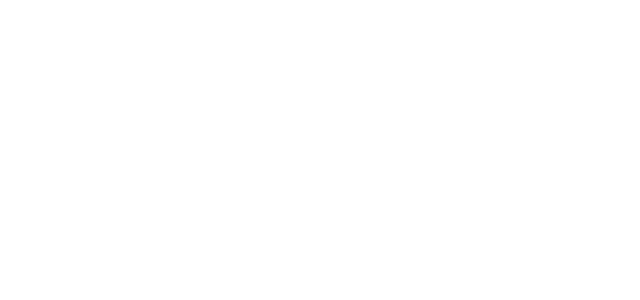
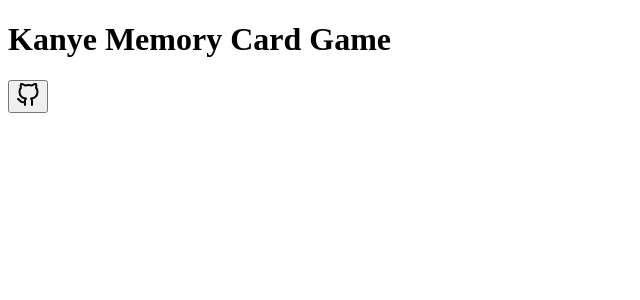
Before and after one commit to jdogcodey/memory-card, a React (Vite) app: page / in a window 1280 px wide. Shown: the top 300 px of the page, without its empty margins (0-640 px from the left). Built offline with nearby package versions, Linux system fonts and the light colour scheme.

Commit message:
feat: Header title and github logo added

```diff
--- a/src/App.jsx
+++ b/src/App.jsx
@@ -1,7 +1,14 @@
 import { useState } from 'react'
+import data from './card-image.json';
+import Header from './Header';
 
 function App() {
 
+
+  return (
+    <Header />
+
+  )
 }
 
 export default App
--- /dev/null
+++ b/src/Header.jsx
@@ -0,0 +1,8 @@
+export default function Header() {
+    return <header>
+        <h1>Kanye Memory Card Game</h1>
+        <nav>
+            <button id='github-logo' onClick={() => {window.open(`https://github.com/jdogcodey`, '_blank')}}><img src='/public/github.svg'/></button>
+        </nav>
+    </header>
+}
```
Also changed, not shown: public/github.svg (added).
